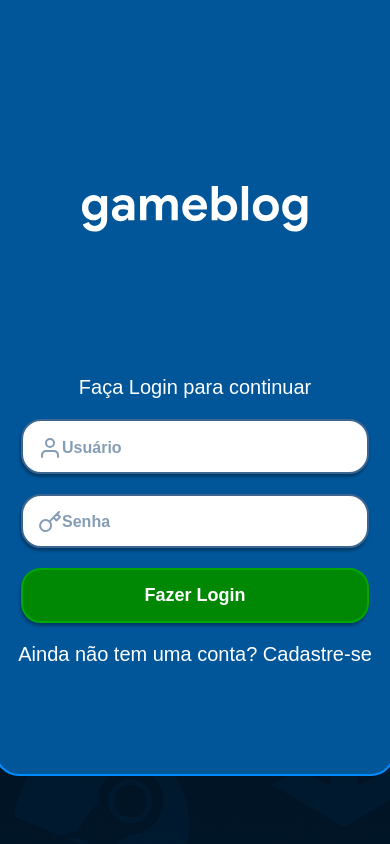
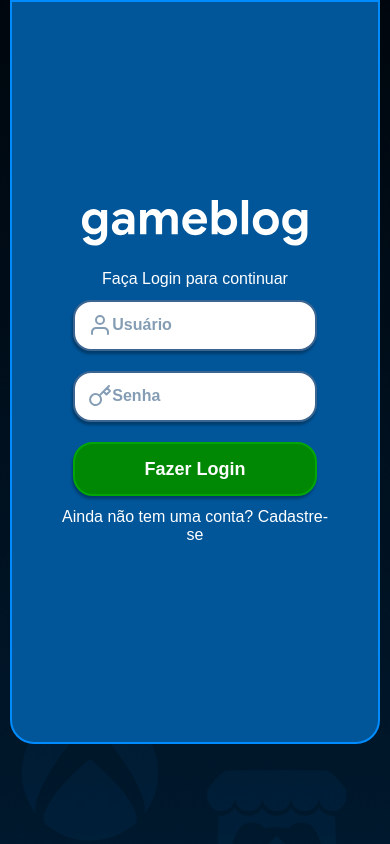
Before and after one commit to rchamss/gameblog, a Next.js app: page /login in a window 390 px wide. Built offline with nearby package versions, Linux system fonts and the light colour scheme; a web font is replaced by a local one.

Commit message:
fix: tornar página de login responsiva para múltiplos dispositivos

```diff
--- a/src/style/components/login/componentsCSS/input.module.css
+++ b/src/style/components/login/componentsCSS/input.module.css
@@ -1,22 +1,25 @@
-.div{
+.div {
     position: relative;
+    width: 100%;
 }
-.campo{
+
+.campo {
     display: block;
     position: relative;
-    border-radius: 20px;
+    border-radius: 18px;
     border: 2px solid #3c6691;
     outline: transparent;
 
     padding: 0px 15px;
 
-    width: 21.8rem;
-    height: 3.4rem;
+    width: 100%;
+    height: 3.2rem;
+    box-sizing: border-box;
 
     font-size: large;
     font-weight: bold;
 
-    color:#0D3D6B;
+    color: #0D3D6B;
 
     box-shadow: -1px 3px 3px 0px rgba(0,0,0,0.31);
 }
@@ -30,14 +33,16 @@
 
     font-weight: bold;
 
-    top: 30%;
-    left: 5%;
+    top: 50%;
+    left: 15px;
+    transform: translateY(-50%);
 
-    cursor:text;
+    cursor: text;
     pointer-events: none;
 
     transition: opacity 0.2s ease;
 }
+
 .campo:placeholder-shown + .label{
     opacity: 50%;
 }
@@ -51,3 +56,18 @@
     outline: 2px solid var(--cor-primaria-darkmode);
     outline-offset: 3px;
 }
+
+@media (max-width: 344px) {
+    .campo {
+        height: 2.8rem;
+        font-size: medium;
+    }
+}
+
+
+@media (max-width: 360px) { /* Galaxy S8+ */
+    .campo {
+        height: 2.9rem;
+        font-size: medium;
+    }
+}
--- a/src/style/components/login/login-bg.module.css
+++ b/src/style/components/login/login-bg.module.css
@@ -1,19 +1,36 @@
-.card{
+.card {
     display: flex;
     align-items: center;
     justify-content: center;
+    flex-direction: column;
 
-    position: absolute;
-
-    justify-self: center;
-    top: -1.5rem;
-
-    width: 25rem;
-    height: 50rem;
-    padding: 0px 20px;
+    width: 90vw;
+    max-width: 25rem;
+    min-height: calc(100vh - 100px);
+    padding: 20px 0px;
+    box-sizing: border-box;
 
     background-color: var(--cor-principal);
     border: 0.18rem solid var(--cor-complementar);
-    border-radius: 1.5rem;
+    border-radius: 0 0 1.5rem 1.5rem;
+}
 
+@media (max-width: 390px) {
+    .card {
+        width: 95vw;
+        padding: 20px 32px;
+    }
 }
+
+@media (max-width: 344px) {
+    .card {
+        width: 98vw;
+        padding: 20px 2px;
+    }
+}
+@media (max-width: 360px) {
+    .card {
+        width: 96vw;
+        padding: 20px 10px;
+    }
+}
--- a/src/style/components/login/loginAuth.module.css
+++ b/src/style/components/login/loginAuth.module.css
@@ -3,4 +3,5 @@
     align-items: center;
     flex-direction: column;
     gap: 20px;
+    width: 90%
 }
--- a/src/style/pages/login.module.css
+++ b/src/style/pages/login.module.css
@@ -1,37 +1,51 @@
-.card{
+.background {
+    display: flex;
+    justify-content: center;
+    align-items: flex-start;
+    min-height: 100vh;
+    width: 100%;
+    padding: 0;
+    background-image: url('../../../public/loginbg.png');
+    background-size: cover;
+    background-position: center;
+    background-repeat: no-repeat;
+    box-sizing: border-box;
+}
+.card {
     display: flex;
     align-items: center;
     flex-direction: column;
-    margin-top: 100px;
+    width: 100%;
+    max-width: 420px;
+    margin: 0 auto;
+    padding: 0px 16px;
+    box-sizing: border-box;
 }
 
-.main{
+.main {
     display: flex;
     align-items: center;
     flex-direction: column;
-    gap: 20px;
-    margin-top: 40px;
+    gap: clamp(12px, 3vw, 20px);
+    width: 100%;
+    padding: 0;
+    margin-top: clamp(20px, 5vw, 40px);
+    transition: all 0.2s ease-in-out;
+    box-sizing: border-box;
+    align-self: stretch;
+}
 
-    transition: all 0.2s ease-in-out;
-
-}
-.main span{
+.main span {
     text-align: center;
-    font-size: 20px;
+    font-size: clamp(16px, 4vw, 20px);
     font-weight: lighter;
 }
-.main span strong{
+
+.main span strong {
     font-weight: 500;
-    cursor:pointer;
+    cursor: pointer;
 }
-.registrar{
-    font-size:smaller;
+
+.registrar {
+    font-size: clamp(11px, 3vw, 14px);
 }
-.background{
-    display: flex;
-    justify-content: center;
-    align-items: center;
-
-    height: 100vh;
-    background-image:url('../../../public//loginbg.png');
-}
--- a/src/style/submitButton.module.css
+++ b/src/style/submitButton.module.css
@@ -12,7 +12,7 @@
     font-weight: 600;
     color: var(--cor-primaria-darkmode);
 
-    width: 21.8rem;
+    width: 100%;
     height: 3.4rem;
 
     top: 0px;
```
